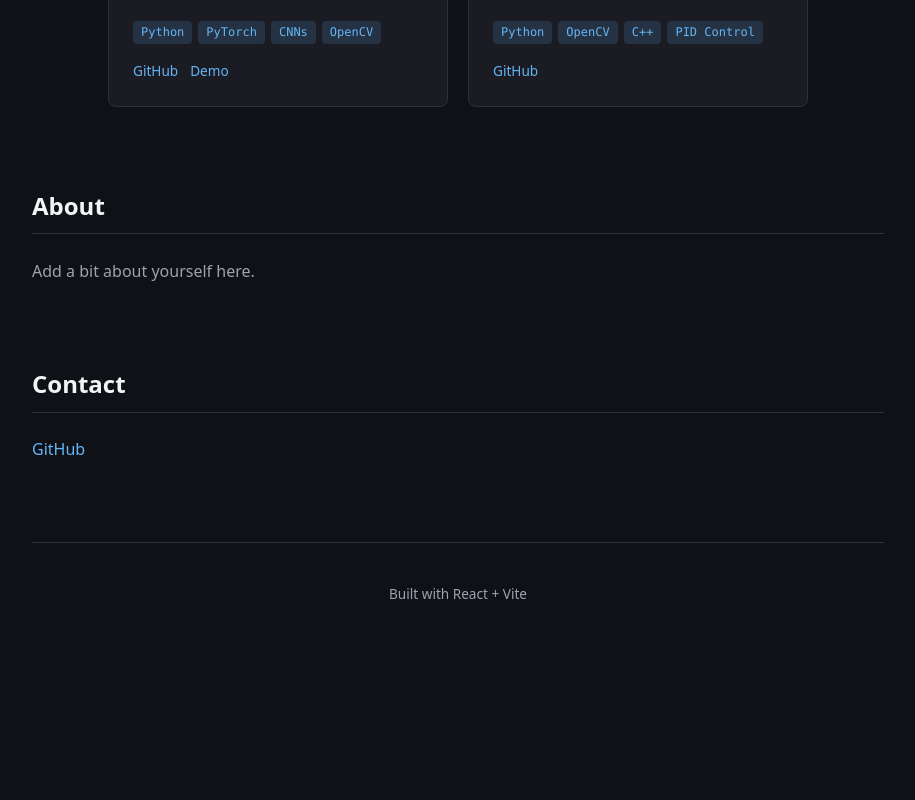
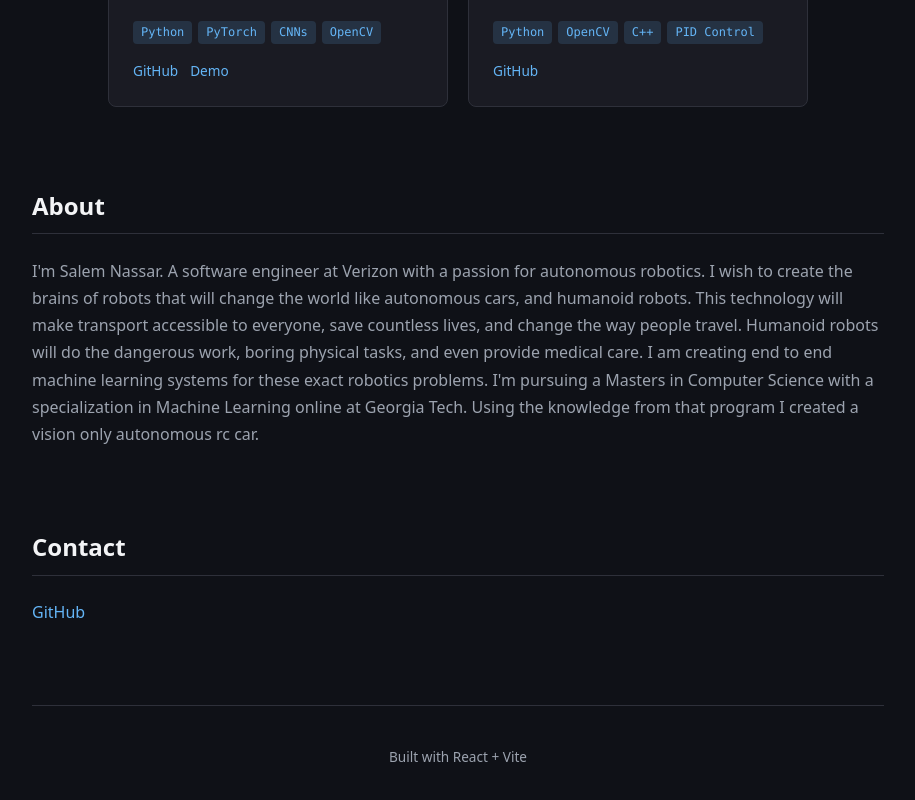
Before and after one commit to Salemmander/Portfolio, a React app: page / in a window 1280 px wide. Shown: the part 832-1632 px from the top of the page, without its empty margins (182-1097 px from the left). Before the commit the page ends 1477 px from the top, so only its background shows below. Built offline with nearby package versions, Linux system fonts and the light colour scheme; the HTML template or start-up script is replaced by a standard one.

Commit message:
Add About section with personal bio

```diff
--- a/src/App.jsx
+++ b/src/App.jsx
@@ -13,7 +13,7 @@ const projects = [
   {
     title: 'Object Tracking Camera',
     description: 'Real-time object detection and tracking system on Raspberry Pi 5 using YOLOv11 and OpenCV. PID-controlled servo motors enable smooth physical pan-tilt tracking of detected faces.',
-    tags: ['Python', 'OpenCV', 'C++', 'PID Control' ],
+    tags: ['Python', 'OpenCV', 'C++', 'PID Control'],
     github: 'https://github.com/Salemmander/object-tracking-camera',
     media: { type: 'image', src: '/object_tracking_demo.gif' },
   },
@@ -41,7 +41,12 @@ function App() {
       <section className="section">
         <h2>About</h2>
         <p className="about">
-          Add a bit about yourself here.
+          I'm Salem Nassar. A software engineer at Verizon with a passion for autonomous robotics.
+          I wish to create the brains of robots that will change the world like autonomous cars, and humanoid robots. This technology will make transport accessible
+          to everyone, save countless lives, and change the way people travel. Humanoid robots will do the dangerous work, boring physical tasks, and even provide
+          medical care.
+          I am creating end to end machine learning systems for these exact robotics problems. I'm pursuing a Masters in Computer Science with a specialization
+          in Machine Learning online at Georgia Tech. Using the knowledge from that program I created a vision only autonomous rc car.
         </p>
       </section>
 
```
